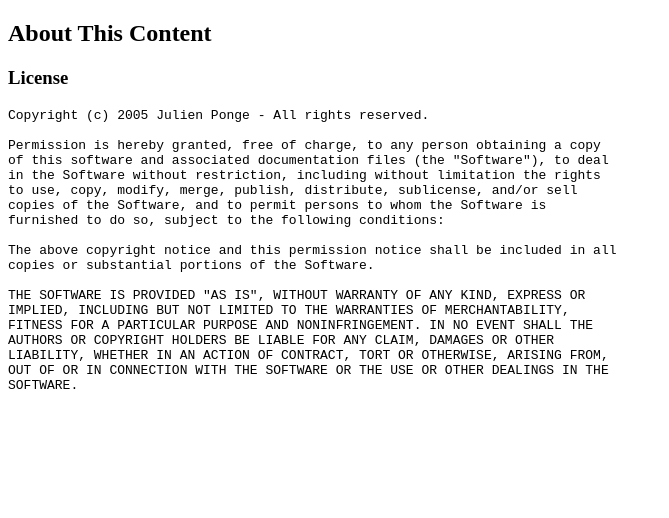
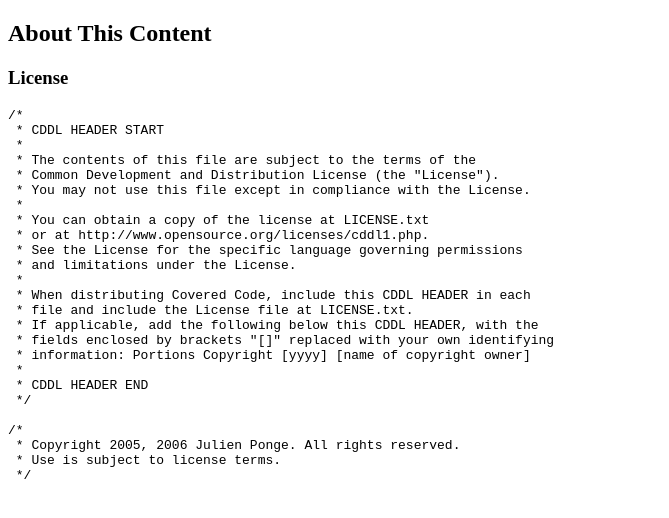
Before and after one commit to jponge/servicemosaic-protocols, a plain HTML site: page about.html in a window 1280 px wide. Shown: the whole page, without its empty margins (0-669 px from the left). Drawn offline with Linux system fonts and the light colour scheme.

Commit message:
License files update / additions.

```diff
--- a/about.html
+++ b/about.html
@@ -15,25 +15,31 @@
 <h3>License</h3>
 
 <p><pre>
-Copyright (c) 2005 Julien Ponge - All rights reserved.
+/*
+ * CDDL HEADER START
+ *
+ * The contents of this file are subject to the terms of the
+ * Common Development and Distribution License (the "License").
+ * You may not use this file except in compliance with the License.
+ *
+ * You can obtain a copy of the license at LICENSE.txt
+ * or at http://www.opensource.org/licenses/cddl1.php.
+ * See the License for the specific language governing permissions
+ * and limitations under the License.
+ *
+ * When distributing Covered Code, include this CDDL HEADER in each
+ * file and include the License file at LICENSE.txt.
+ * If applicable, add the following below this CDDL HEADER, with the
+ * fields enclosed by brackets "[]" replaced with your own identifying
+ * information: Portions Copyright [yyyy] [name of copyright owner]
+ *
+ * CDDL HEADER END
+ */
 
-Permission is hereby granted, free of charge, to any person obtaining a copy
-of this software and associated documentation files (the "Software"), to deal
-in the Software without restriction, including without limitation the rights
-to use, copy, modify, merge, publish, distribute, sublicense, and/or sell
-copies of the Software, and to permit persons to whom the Software is
-furnished to do so, subject to the following conditions:
-
-The above copyright notice and this permission notice shall be included in all
-copies or substantial portions of the Software.
-
-THE SOFTWARE IS PROVIDED "AS IS", WITHOUT WARRANTY OF ANY KIND, EXPRESS OR
-IMPLIED, INCLUDING BUT NOT LIMITED TO THE WARRANTIES OF MERCHANTABILITY,
-FITNESS FOR A PARTICULAR PURPOSE AND NONINFRINGEMENT. IN NO EVENT SHALL THE
-AUTHORS OR COPYRIGHT HOLDERS BE LIABLE FOR ANY CLAIM, DAMAGES OR OTHER
-LIABILITY, WHETHER IN AN ACTION OF CONTRACT, TORT OR OTHERWISE, ARISING FROM,
-OUT OF OR IN CONNECTION WITH THE SOFTWARE OR THE USE OR OTHER DEALINGS IN THE
-SOFTWARE.
+/*
+ * Copyright 2005, 2006 Julien Ponge. All rights reserved.
+ * Use is subject to license terms.
+ */
 </pre></p>
 
 </body>
```
Also changed, not shown: LICENSE.txt (added), 1 other file.
